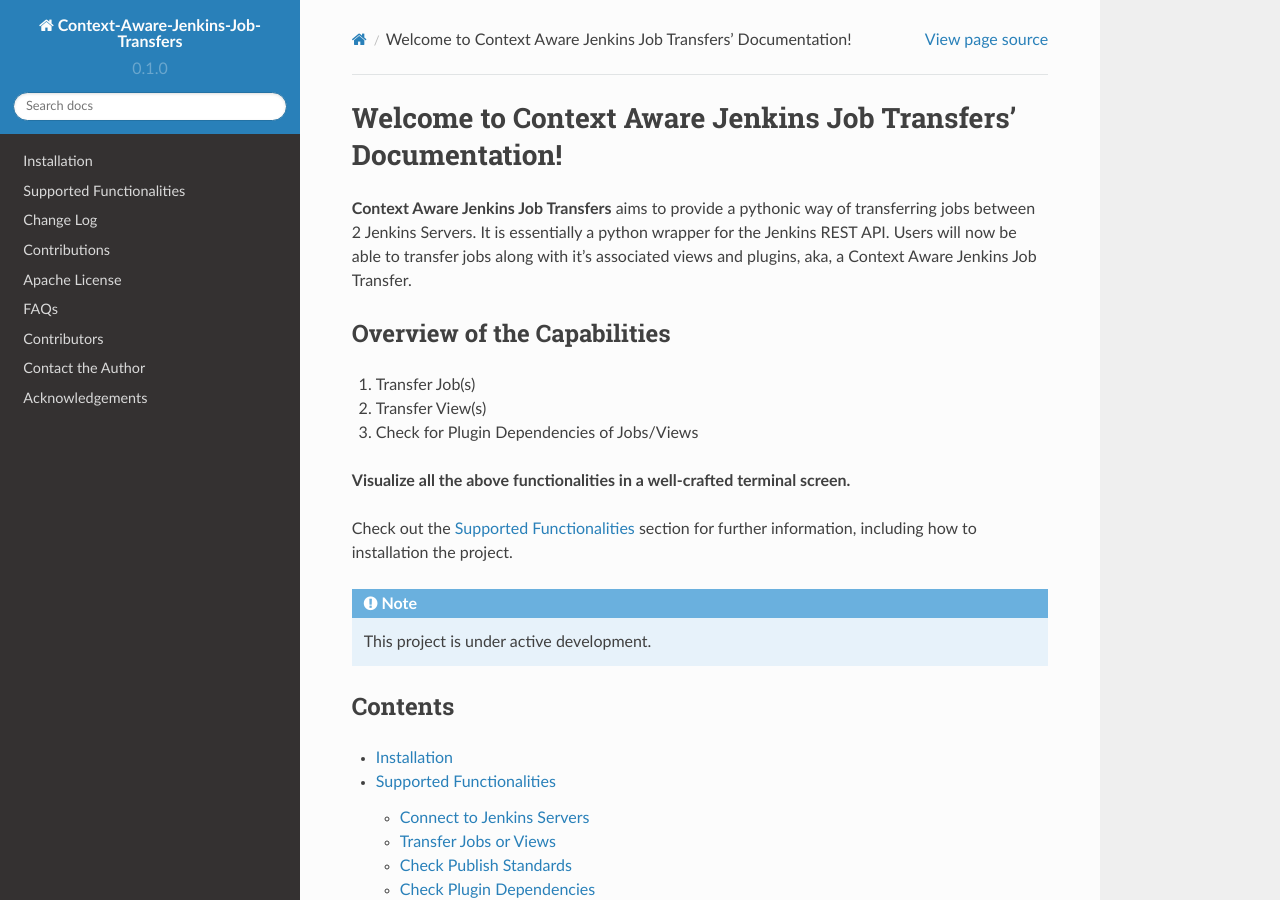
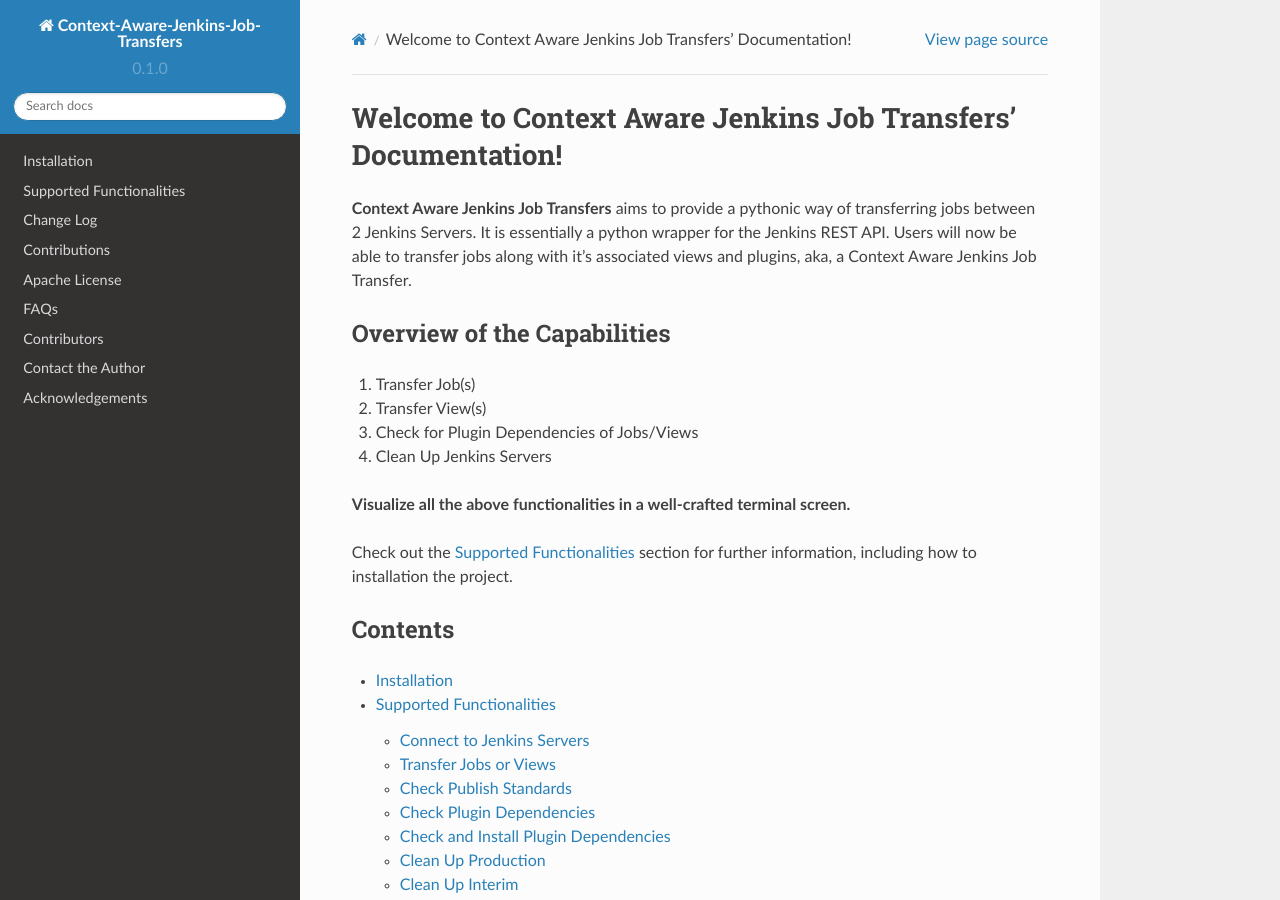
Before and after one commit to joelkariyalil/Context-Aware-Jenkins-Transfers-Documentation, a Sphinx documentation site: the page built from docs/source/index.rst, in a window 1280 px wide and 900 px high. Built offline with Sphinx 7.4.7 and the Read the Docs theme 2.0.0, drawn with Linux system fonts in a browser that asks for light colours.

Commit message:
MOD: Changes in the index.rst page

```diff
--- a/docs/source/index.rst
+++ b/docs/source/index.rst
@@ -11,16 +11,13 @@
 1. Transfer Job(s)
 2. Transfer View(s)
 3. Check for Plugin Dependencies of Jobs/Views
+4. Clean Up Jenkins Servers
 
 **Visualize all the above functionalities in a well-crafted terminal screen.**
 
 
 Check out the :doc:`usage` section for further information, including
 how to :ref:`installation` the project.
-
-.. note::
-
-   This project is under active development.
 
 Contents
 --------
```
